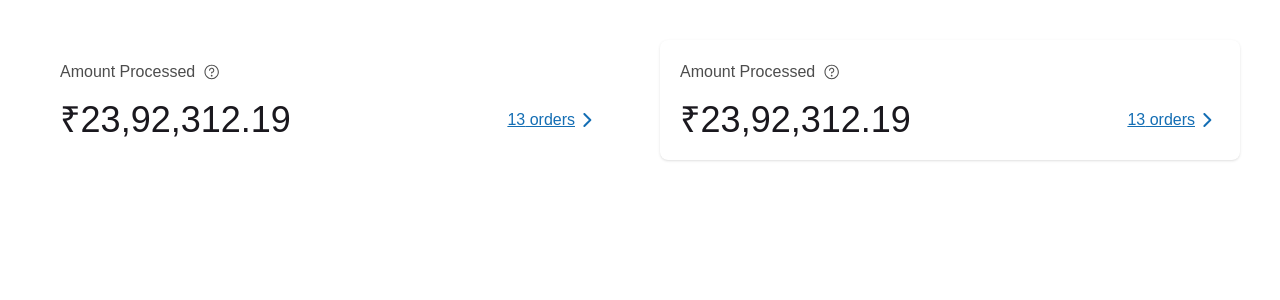
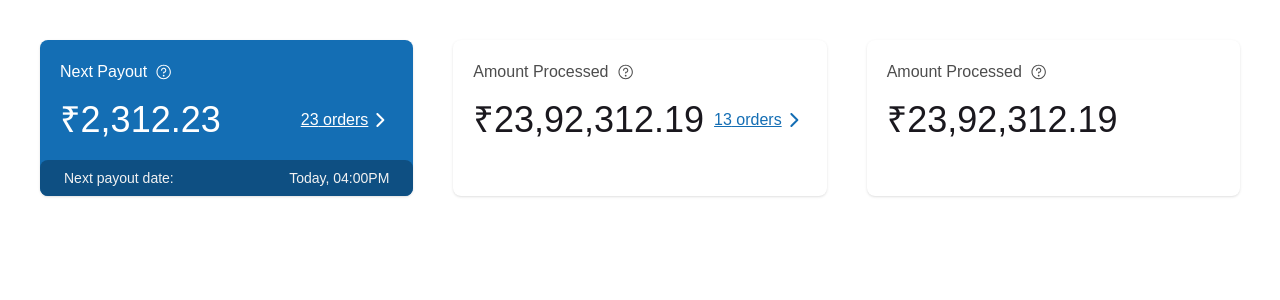
Before and after one commit to anoopraju31/100xdevs_cohort, a React (Vite) app in the folder week 8/week-8.1/dukaan-dashboard/: page / in a window 1280 px wide. Shown: the top 300 px of the page. Built offline with nearby package versions, Linux system fonts and the light colour scheme.

Commit message:
Week 8.1 - Dukaan Dashbaord: Enhanced Revenue Card component - created

```diff
--- a/week 8/week-8.1/dukaan-dashboard/src/App.jsx
+++ b/week 8/week-8.1/dukaan-dashboard/src/App.jsx
@@ -1,18 +1,18 @@
-import RevenueCard, { RevenueCardWithBoxShadow } from './components/RevenueCard'
+import { RevenueCardWithBoxShadow } from './components/RevenueCard'
+import EnhancedRevenueCard from './components/enhancedRevenueCard'
 
 const App = () => {
 	return (
-		<div className='grid grid-cols-2 p-10 gap-10'>
-			<RevenueCard
+		<div className='grid grid-cols-3 p-10 gap-10'>
+			<EnhancedRevenueCard />
+			<RevenueCardWithBoxShadow
 				title='Amount Processed'
 				amount='₹23,92,312.19'
 				orderCount={13}
 			/>
-
 			<RevenueCardWithBoxShadow
 				title='Amount Processed'
 				amount='₹23,92,312.19'
-				orderCount={13}
 			/>
 		</div>
 	)
--- a/week 8/week-8.1/dukaan-dashboard/src/components/ChevronRight.jsx
+++ b/week 8/week-8.1/dukaan-dashboard/src/components/ChevronRight.jsx
@@ -1,19 +1,25 @@
-const ChevronRight = () => {
+import PropTypes from 'prop-types'
+
+const ChevronRight = ({ styles }) => {
 	return (
 		<svg
 			xmlns='http://www.w3.org/2000/svg'
 			width='25'
 			height='24'
 			viewBox='0 0 25 24'
+			className={styles}
 			fill='none'>
 			<path
 				fillRule='evenodd'
 				clipRule='evenodd'
 				d='M8.62624 5.29289C9.01676 4.90237 9.64993 4.90237 10.0405 5.29289L16.0405 11.2929C16.228 11.4804 16.3333 11.7348 16.3333 12C16.3333 12.2652 16.228 12.5196 16.0405 12.7071L10.0405 18.7071C9.64993 19.0976 9.01676 19.0976 8.62624 18.7071C8.23571 18.3166 8.23571 17.6834 8.62624 17.2929L13.9191 12L8.62624 6.70711C8.23571 6.31658 8.23571 5.68342 8.62624 5.29289Z'
-				fill='#146EB4'
 			/>
 		</svg>
 	)
 }
 
+ChevronRight.propTypes = {
+	styles: PropTypes.string,
+}
+
 export default ChevronRight
--- /dev/null
+++ b/week 8/week-8.1/dukaan-dashboard/src/components/EnhancedRevenueCard.jsx
@@ -0,0 +1,20 @@
+import RevenueCard from './RevenueCard'
+
+const EnhancedRevenueCard = () => {
+	return (
+		<div className='rounded-lg shadow flex flex-col text-black-95 bg-primary-blue hover:bg-hover-blue transition-colors duration-300 ease-in-out'>
+			<RevenueCard
+				title='Next Payout'
+				amount='₹2,312.23'
+				orderCount={23}
+				textColor='!text-black-100 !fill-black-100'
+			/>
+			<div className='py-2 px-6 flex justify-between text-sm bg-hover-blue rounded-lg'>
+				<p>Next payout date:</p>
+				<p className='font-medium'> Today, 04:00PM </p>
+			</div>
+		</div>
+	)
+}
+
+export default EnhancedRevenueCard
--- a/week 8/week-8.1/dukaan-dashboard/src/components/Help.jsx
+++ b/week 8/week-8.1/dukaan-dashboard/src/components/Help.jsx
@@ -1,10 +1,13 @@
-const Help = () => {
+import PropTypes from 'prop-types'
+
+const Help = ({ styles }) => {
 	return (
 		<svg
 			width='17'
 			height='16'
 			viewBox='0 0 17 16'
 			fill='none'
+			className={styles}
 			xmlns='http://www.w3.org/2000/svg'>
 			<g id='Outlined / Help'>
 				<g id='Vector'>
@@ -12,19 +15,16 @@ const Help = () => {
 						fillRule='evenodd'
 						clipRule='evenodd'
 						d='M9.55535 11.6351C9.55535 12.1259 9.15747 12.5238 8.66665 12.5238C8.17584 12.5238 7.77796 12.1259 7.77796 11.6351C7.77796 11.1442 8.17584 10.7464 8.66665 10.7464C9.15747 10.7464 9.55535 11.1442 9.55535 11.6351Z'
-						fill='#4D4D4D'
 					/>
 					<path
 						fillRule='evenodd'
 						clipRule='evenodd'
 						d='M7.66897 3.89435C8.14533 3.69703 8.6695 3.64541 9.1752 3.746C9.6809 3.84659 10.1454 4.09488 10.51 4.45947C10.8746 4.82406 11.1229 5.28857 11.2235 5.79427C11.3241 6.29997 11.2724 6.82415 11.0751 7.30051C10.8778 7.77687 10.5437 8.18402 10.115 8.47048C9.83599 8.65688 9.52513 8.78672 9.19994 8.85469V8.96896C9.19994 9.26351 8.96116 9.50229 8.66661 9.50229C8.37206 9.50229 8.13328 9.26351 8.13328 8.96896V8.3765C8.13328 8.23505 8.18947 8.09939 8.28949 7.99937C8.3895 7.89935 8.52516 7.84316 8.66661 7.84316C8.97125 7.84316 9.26905 7.75282 9.52235 7.58358C9.77565 7.41433 9.97307 7.17376 10.0897 6.89231C10.2062 6.61086 10.2367 6.30116 10.1773 6.00237C10.1179 5.70358 9.97118 5.42913 9.75576 5.21371C9.54035 4.9983 9.26589 4.8516 8.96711 4.79217C8.66832 4.73273 8.35862 4.76324 8.07716 4.87982C7.79571 4.9964 7.55515 5.19382 7.3859 5.44712C7.21665 5.70042 7.12631 5.99822 7.12631 6.30287C7.12631 6.59742 6.88753 6.8362 6.59298 6.8362C6.29843 6.8362 6.05965 6.59742 6.05965 6.30287C6.05965 5.78726 6.21254 5.28323 6.499 4.85452C6.78546 4.4258 7.19261 4.09166 7.66897 3.89435Z'
-						fill='#4D4D4D'
 					/>
 					<path
 						fillRule='evenodd'
 						clipRule='evenodd'
 						d='M8.66663 1.86672C5.27928 1.86672 2.5333 4.6127 2.5333 8.00005C2.5333 11.3874 5.27928 14.1334 8.66663 14.1334C12.054 14.1334 14.8 11.3874 14.8 8.00005C14.8 4.6127 12.054 1.86672 8.66663 1.86672ZM1.46663 8.00005C1.46663 4.0236 4.69018 0.800049 8.66663 0.800049C12.6431 0.800049 15.8666 4.0236 15.8666 8.00005C15.8666 11.9765 12.6431 15.2 8.66663 15.2C4.69018 15.2 1.46663 11.9765 1.46663 8.00005Z'
-						fill='#4D4D4D'
 					/>
 				</g>
 			</g>
@@ -32,4 +32,8 @@ const Help = () => {
 	)
 }
 
+Help.propTypes = {
+	styles: PropTypes.string,
+}
+
 export default Help
--- a/week 8/week-8.1/dukaan-dashboard/src/components/RevenueCard.jsx
+++ b/week 8/week-8.1/dukaan-dashboard/src/components/RevenueCard.jsx
@@ -4,24 +4,28 @@ import Help from './Help'
 import withBoxShadow from './WithBoxShadow'
 
 const RevenueCard = (props) => {
-	const { title, amount, orderCount } = props
+	const { title, amount, orderCount, textColor } = props
 	return (
 		<div className='p-5 flex flex-col gap-4'>
-			<div className='flex gap-2 items-center text-black/70'>
+			<div className={`flex gap-2 items-center text-black-30 ${textColor}`}>
 				<h5> {title} </h5>
 
-				<Help />
+				<Help styles={`fill-black-30 ${textColor}`} />
 			</div>
 
 			<div className='flex justify-between items-center'>
-				<h5 className='text-4xl font-medium text-black-12'> {amount} </h5>
+				<h5 className={`text-4xl font-medium text-black-12 ${textColor}`}>
+					{' '}
+					{amount}{' '}
+				</h5>
 
 				{orderCount ? (
-					<div className='flex items-center'>
-						<p className='text-primary-blue text-base font-medium underline'>
+					<div className='flex items-center cursor-pointer'>
+						<p
+							className={`text-primary-blue text-base font-medium underline ${textColor}`}>
 							{orderCount} orders
 						</p>
-						<ChevronRight />
+						<ChevronRight styles={`fill-primary-blue ${textColor}`} />
 					</div>
 				) : null}
 			</div>
@@ -33,6 +37,8 @@ RevenueCard.propTypes = {
 	title: PropTypes.string.isRequired,
 	amount: PropTypes.string.isRequired,
 	orderCount: PropTypes.number,
+	textColor: PropTypes.string,
+	// textColor: PropTypes.string,
 }
 
 export const RevenueCardWithBoxShadow = withBoxShadow(RevenueCard)
```
